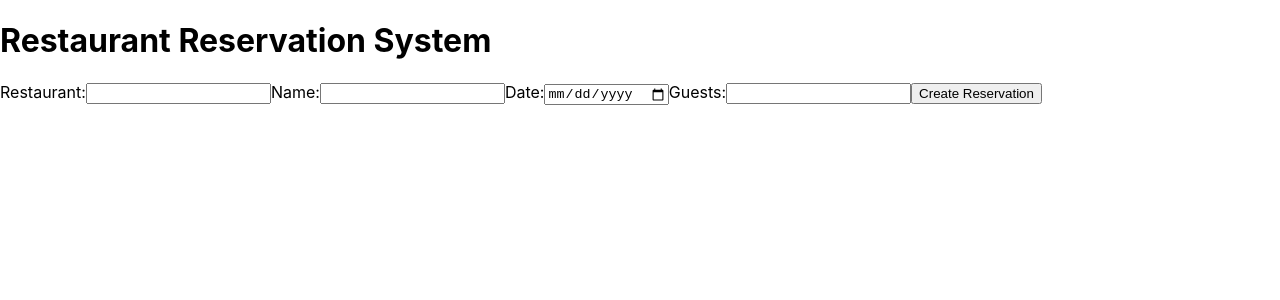
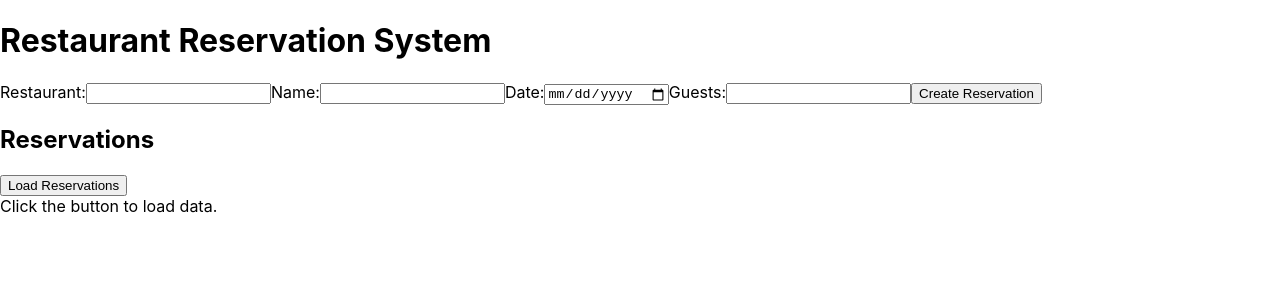
Before and after one commit to nathan2lam/dbCRUD, a React (Create React App) app in the folder frontend/: page / in a window 1280 px wide. Shown: the top 300 px of the page. Built offline with nearby package versions, Linux system fonts and the light colour scheme.

Commit message:
display reservation list

```diff
--- a/frontend/src/App.js
+++ b/frontend/src/App.js
@@ -1,10 +1,5 @@
 import ReservationForm from './components/reservationForm';
 import ReservationList from './components/reservationList';
-import RestaurantList from './components/restaurantList';
-import CustomerList from './components/customerList';
-import RestaurantMenu from './components/restaurantMenu';
-import RestaurantReviews from './components/restaurantReviews';
-import logo from './logo.svg';
 import './App.css';
 
 
@@ -28,8 +23,8 @@ const App = () => {
     <div>
       <h1>Restaurant Reservation System</h1>
       <ReservationForm />
-      {/* <ReservationList />
-      <RestaurantList />
+      <ReservationList />
+      {/* <RestaurantList />
       <CustomerList />
       <RestaurantMenu restaurantId={1} />
       <RestaurantReviews restaurantId={1} /> */}
--- a/frontend/src/components/reservationList.js
+++ b/frontend/src/components/reservationList.js
@@ -1,5 +1,7 @@
 import React, { useState } from 'react';
 import axios from 'axios';
+
+const API_URL = 'http://localhost:8000';
 
 const ReservationList = () => {
   const [reservations, setReservations] = useState([]);
@@ -8,9 +10,10 @@ const ReservationList = () => {
 
   const fetchReservations = async () => {
     try {
+      console.log("fetch resersvations");
       setLoading(true);
       setError(null);
-      const response = await axios.get('/reservations');
+      const response = await axios.get(`${API_URL}/reservations`);
       setReservations(response.data);
     } catch (err) {
       setError(err.message || 'Failed to fetch reservations');
@@ -19,15 +22,11 @@ const ReservationList = () => {
     }
   };
 
-  const handleSubmit = () => {
-    fetchReservations();
-  };
-
   return (
     <div>
       <h2>Reservations</h2>
 
-      <button onClick={handleSubmit} disabled={loading}>
+      <button onClick={fetchReservations} disabled={loading}>
         {loading ? 'Loading...' : 'Load Reservations'}
       </button>
 
@@ -55,7 +54,7 @@ const ReservationList = () => {
           </tbody>
         </table>
       ) : (
-        !loading && <div>No reservations found. Click the button to load data.</div>
+        !loading && <div>Click the button to load data.</div>
       )}
     </div>
   );
```
Also changed, not shown: 1 other file (tests, documents, lock files or other folders).
